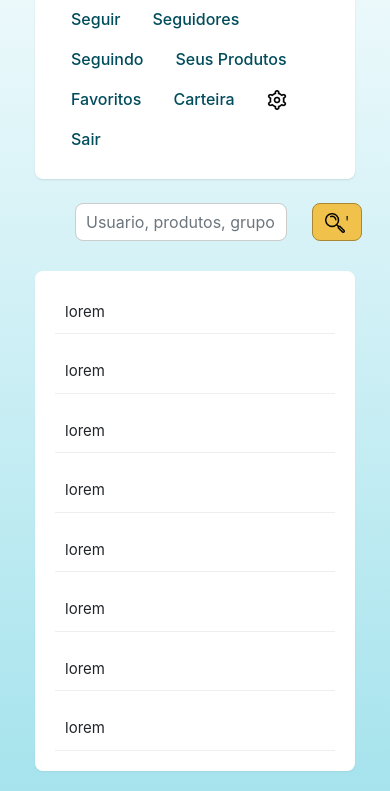
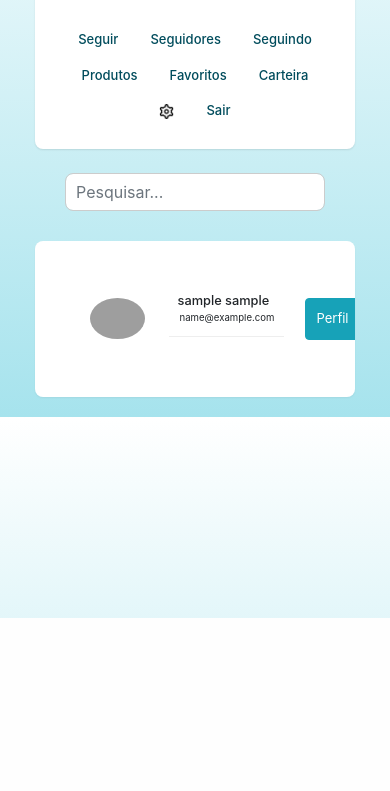
Before and after one commit to DuqueMajores/Rede-Social-E-commerce, a Flask app: page /home/1/ in a window 390 px wide. Shown: the part 226-1017 px from the top of the page. After the commit the page ends 844 px from the top, so only its background shows below. Run offline with Flask 3, Linux system fonts and the light colour scheme; the visitor is signed in with stand-in values (Sample User, id 1); data comes from the database, SQL or seed files in the repository; some libraries are stand-ins or nearby versions; some web fonts are replaced; grey boxes are pictures that could not be loaded.

Commit message:
Ajuste css

```diff
--- a/app/static/css/home.css
+++ b/app/static/css/home.css
@@ -30,9 +30,15 @@ body {
     gap: 10px;
 }
 
+#cabecalho{
+    display: flex;
+    align-items: center;
+}
+
 #header_home img.rounded-circle {
     width: 100px;
     object-fit: cover;
+
 }
 
 #header_home h2 {
@@ -97,6 +103,7 @@ body {
 
 /* Feed ou conteúdo */
 #nolt_home {
+    margin: auto;
     margin-top: 30px;
     padding: 20px;
     background-color: #fff;
@@ -104,6 +111,10 @@ body {
     box-shadow: 0 1px 2px rgba(0,0,0,0.05);
     max-height: 500px;
     overflow-y: auto;
+    display: flex;
+    justify-content: start;
+    align-items: stretch;
+    flex-direction: column;
 }
 
 #nolt_home p {
@@ -126,6 +137,22 @@ body {
     border-radius: 3px;
 }
 
+#nolt_home img{
+    width: 80px;
+}
+#nolt_home h2{
+    text-align: start;
+    font-size: 1rem;
+}
+#nolt_home p{
+    text-align: start;
+    font-size: 0.8rem;
+}
+
+#nolt_home h2 + p{
+    margin-top: -15px;
+}
+
 
 #corpo_home nav a {
     display: inline-block;
@@ -145,3 +172,171 @@ body {
     box-shadow: 0 4px 12px rgba(0, 0, 0, 0.08);
     transform: translateY(-1px);
 }
+
+#perfis_nolt_home{
+    display: flex;
+    justify-content: space-between;
+    align-items: center;
+    gap: -20px;
+    margin-right: 30px;
+    width: auto;
+    margin-left: 40px;
+}
+
+
+#pnh_conteudo{
+    display: flex;
+    align-items: center;
+    justify-content: center;
+
+}
+
+@media screen and (max-width: 760px){
+
+    #cabecalho{
+        display: flex;
+        flex-direction: column;
+    }
+
+    #header_home img.rounded-circle {
+        width: 120px;
+        object-fit: cover;
+
+    }
+
+    #header_home h2 {
+        margin: 0 auto;
+        font-size: 22px;
+        font-weight: 600;
+    }
+
+    #header_home p {
+        color: #65676b;
+    }
+
+    /* Navigation */
+    #header_home nav div {
+        display: flex;
+        justify-content: center;
+        align-items: center;
+        flex-wrap: wrap;
+        margin-top: 10px;
+        font-size: small;
+        margin-top: -30px;
+    }
+
+    #header_home nav a {
+        text-decoration: none;
+        font-weight: 500;
+        transition: color 0.2s ease;
+    }
+
+    #header_home nav a img {
+        width: 15px;
+        height: 15px;
+        vertical-align: middle;
+    }
+
+    #form_pesq_home{
+        margin-right: 100px;
+    }
+
+    #nolt_home{
+        display: flex;
+        justify-content: center;
+        align-items: center;
+        flex-direction: column;
+    }
+
+    #perfis_nolt_home{
+        display: flex;
+        justify-content: space-between;
+        align-items: center;
+        gap: -20px;
+        margin-right: 30px;
+        width: 340px;
+    }
+
+    #pnh_conteudo img{
+        width: 65px;
+    }
+
+}
+
+@media screen and (max-width: 460px){
+    /* Feed ou conteúdo */
+    #nolt_home {
+        margin-top: 30px;
+        padding: 20px;
+        background-color: #fff;
+        border-radius: 8px;
+        box-shadow: 0 1px 2px rgba(0,0,0,0.05);
+        max-height: 500px;
+        overflow-y: auto;
+    }
+
+    #nolt_home p {
+        padding: 10px;
+        border-bottom: 1px solid #eee;
+        font-size: 15px;
+    }
+
+    /* Scroll customizado */
+    #nolt_home::-webkit-scrollbar {
+        width: 6px;
+    }
+
+    #nolt_home::-webkit-scrollbar-track {
+        background: transparent;
+    }
+
+    #nolt_home::-webkit-scrollbar-thumb {
+        background-color: #ccc;
+        border-radius: 3px;
+    }
+
+    #nolt_home img{
+        width: 55px;
+    }
+    #nolt_home h2{
+        text-align: start;
+        font-size: 0.8rem;
+    }
+    #nolt_home p{
+        text-align: start;
+        font-size: 0.6rem;
+    }
+
+    #nolt_home h2 + p{
+        margin-top: -15px;
+    }
+
+    #nolt_home a{
+        font-size: small;
+    }
+
+    #perfis_nolt_home{
+        display: flex;
+        justify-content: start;
+        align-items: center;
+        gap: 15px;
+        width: auto;
+    }
+
+    #perfis_nolt_home a{
+        display: flex;
+        gap: 10px;
+        padding: 10px;
+        margin-right: -50px;
+        gap: 10px;
+    }
+
+
+    #pnh_conteudo{
+        display: flex;
+        align-items: center;
+        justify-content: space-between;
+        gap: -20px;
+        width: 200px;
+    }
+}
--- a/app/templates/home.html
+++ b/app/templates/home.html
@@ -8,7 +8,7 @@
 {% block content %}
     <div id="corpo_home">
         <header id="header_home" class="mt-4">
-            <div class="d-flex justify-content-start align-items-center">
+            <div id="cabecalho" class="">
                 <div>
                     <img class="rounded rounded-circle" src="{{ url_for('static', filename='imagens/' + obj.imagem) }}" alt="Foto Perfil">
                 </div>
@@ -22,55 +22,42 @@
                     <a href="" class="">Seguir</a>
                     <a href="" class="">Seguidores</a>
                     <a href="" class="">Seguindo</a>
-                    <a href="" class="">Seus Produtos</a>
+                    <a href="" class="">Produtos</a>
                     <a href="" class="">Favoritos</a>
-                    <a href="" class="">Carteira</a>
-                    <a href="" class=""><img src="{{url_for('static', filename='img/config.png')}}" alt="config"></a>
-                    <a href="{{ url_for('logout') }}" class="">Sair</a>
+                    {% if obj.id == current_user.id %}
+                        <a href="" class="">Carteira</a>
+                        <a href="" class=""><img src="{{url_for('static', filename='img/config.png')}}" alt="config"></a>
+                        <a href="{{ url_for('logout') }}" class="">Sair</a>
+                    {% endif %}
                 </div>
             </nav>
         </header>
 
         <form id="form_pesq_home" method="get" class="row col-12 mt-4">
-            <div class="col-10">
-                <input type="text" name="pesquisa" id="pesquisa" class="form-control" placeholder="Usuario, produtos, grupos">
-            </div>
-            <div class="row col-2">
-                <button type="submit" class="btn btn-warning"><img src="{{url_for('static', filename='img/pesquisar.png')}}" alt="">'</button>
+            <div class="col-12">
+                <input type="text" name="pesquisa" id="pesquisa" class="form-control" placeholder="Pesquisar...">
             </div>
         </form>
 
-        <div id="nolt_home">
-            <p>lorem</p>
-            <p>lorem</p>
-            <p>lorem</p>
-            <p>lorem</p>
-            <p>lorem</p>
-            <p>lorem</p>
-            <p>lorem</p>
-            <p>lorem</p>
-            <p>lorem</p>
-            <p>lorem</p>
-            <p>lorem</p>
-            <p>lorem</p>
-            <p>lorem</p>
-            <p>lorem</p>
-            <p>lorem</p>
-            <p>lorem</p>
-            <p>lorem</p>
-            <p>lorem</p>
-            <p>lorem</p>
-            <p>lorem</p>
-            <p>lorem</p>
-            <p>lorem</p>
-            <p>lorem</p>
-            <p>lorem</p>
-            <p>lorem</p>
-            <p>lorem</p>
-            <p>lorem</p>
-            <p>lorem</p>
-            <p>lorem</p>
-            <p>lorem</p>
+        <div id="nolt_home" class="container-fluid">
+            {% if context['dados']|length == 0 %}
+                <p>Nenhum resultado encontrado.</p>
+            {% else %}
+                {% for linha in context['dados'] %}
+                    <div id="perfis_nolt_home" class="">
+                        <div id="pnh_conteudo" class="">
+                            <div>
+                                <img class="rounded rounded-circle" src="{{ url_for('static', filename='imagens/' + linha.imagem) }}" alt="Foto Perfil">
+                            </div>
+                            <div class="m-4">
+                                <h2 class="m-2">{{ linha.nome }} {{ linha.sobreNome }}</h2>
+                                <p>{{ linha.email }}</p>
+                            </div>
+                        </div>
+                        <a class="btn btn-info" href="{{ url_for('home', id=linha.id) }}">Perfil</a>
+                    </div>
+                {% endfor %}
+            {% endif %}
         </div>
     </div>
 {% endblock %}
--- a/app/views.py
+++ b/app/views.py
@@ -29,7 +29,20 @@ def index():
 @login_required
 def home(id):
     obj = User.query.get_or_404(id)
-    return render_template('home.html', obj=obj)
+
+    pesquisa = request.args.get('pesquisa', '')
+
+    if pesquisa:
+        dados = User.query.filter(User.nome.ilike(f'%{pesquisa}%')).order_by(User.nome)
+    else:
+        dados = User.query.order_by(User.nome)
+
+    pessoas = User.query.all()
+    quantidade = len(pessoas)
+
+    context = {'dados': dados.all()}
+
+    return render_template('home.html', obj=obj, context=context, pessoas=pessoas, quantidade=quantidade, user_id=id)
 
 ### CADASTRO
 @app.route('/cadastro', methods=['GET', 'POST'])
```
